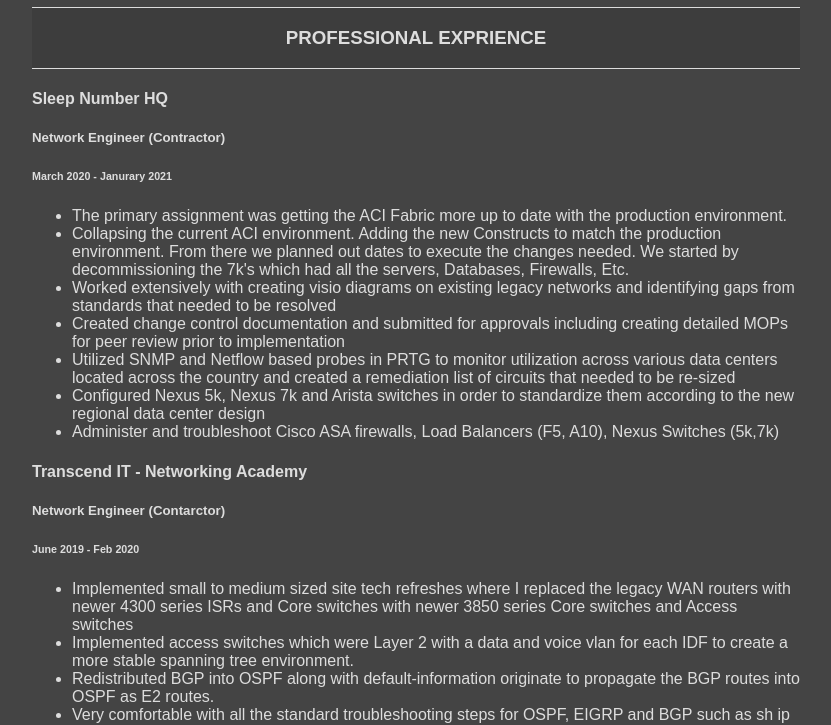
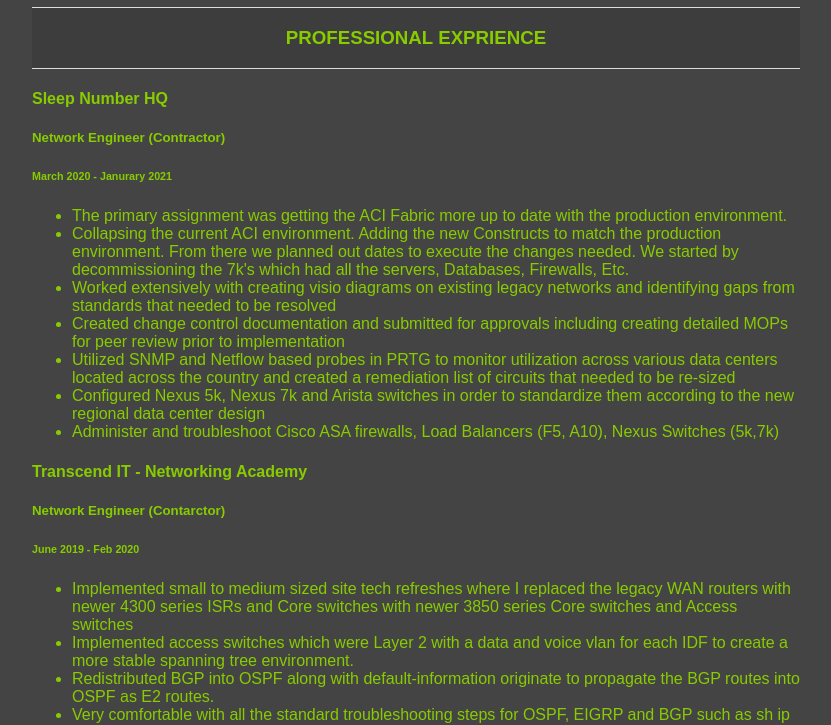
Before and after one commit to habibshahid2013/habibshahid2013.github.io, a plain HTML site: page index.html in a window 1280 px wide. Shown: the part 231-956 px from the top of the page, without its empty margins (224-1055 px from the left). Drawn offline with Linux system fonts and the light colour scheme.

Commit message:
Update style.css

```diff
--- a/style.css
+++ b/style.css
@@ -1,6 +1,6 @@
 body {
   background-color: #444444;
-  color: #dddddd;
+  color: #88cc00;
   font-family:arial , helveticam sans-serif;
   margin: 10% 20%;
 }
```
